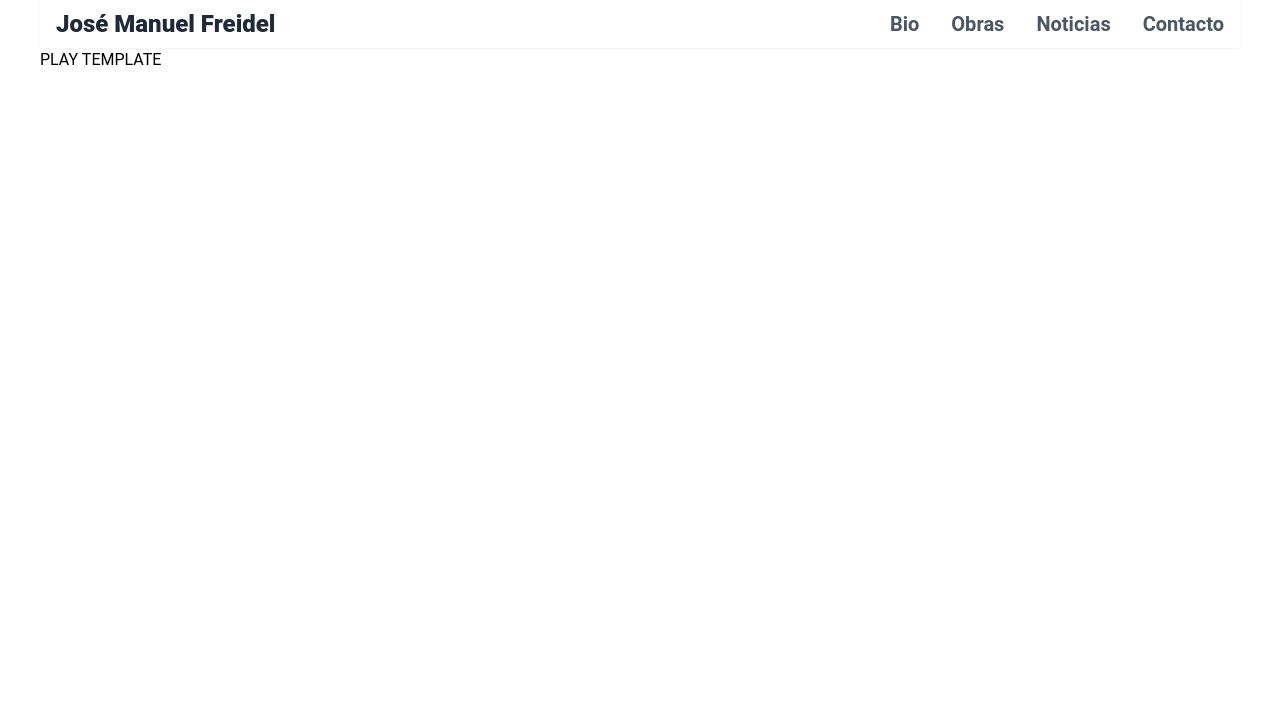
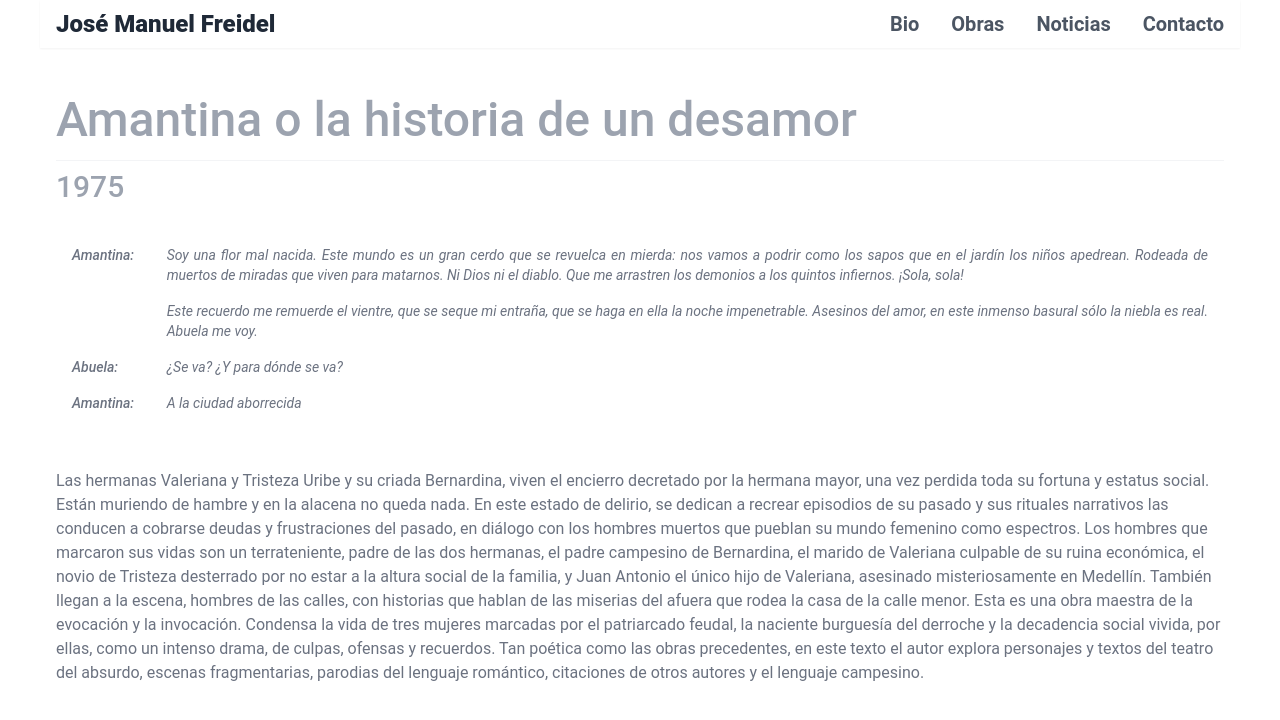
Before and after one commit to fflorezz/web_jose_manuel, a Gatsby site: page /obras/amantina-page in a window 1280 px wide. Built offline with nearby package versions, Linux system fonts and the light colour scheme; Gatsby itself is replaced by a stand-in of ours.

Commit message:
Added play data to tamplate and text markup for title,  play intro and abstract

```diff
--- a/gatsby-node.js
+++ b/gatsby-node.js
@@ -31,12 +31,12 @@ exports.createPages = async ({ actions, graphql, reporter }) => {
   const plays = result.data.site.siteMetadata.obras
 
   plays.forEach(play => {
-    console.log(play.slug)
     actions.createPage({
       path: `obras/${play.slug}`,
       component: require.resolve('./src/templates/play.js'),
       context: {
         slug: play.slug,
+        play,
       },
     })
   })
--- a/src/components/layout.css
+++ b/src/components/layout.css
@@ -12,9 +12,18 @@ body {
   @apply mx-auto;
 }
 
+main {
+  @apply px-4;
+}
+
 h1 {
   @apply font-bold;
   @apply text-8xl;
+}
+
+h2 {
+  @apply font-medium;
+  @apply text-5xl;
 }
 
 li {
--- a/src/components/page-title.js
+++ b/src/components/page-title.js
@@ -2,8 +2,6 @@ import React from 'react'
 
 export default function PageTitle({ children }) {
   return (
-    <h1 className="text-gray-300 border-b border-gray-100 py-4 px-4">
-      {children}
-    </h1>
+    <h1 className="text-gray-300 border-b border-gray-100 py-">{children}</h1>
   )
 }
--- /dev/null
+++ b/src/components/play-title.js
@@ -0,0 +1,9 @@
+import React from 'react'
+
+export default function PlayTitle({ children }) {
+  return (
+    <h2 className="text-gray-400 border-b border-gray-100 py-4  mt-20">
+      {children}
+    </h2>
+  )
+}
--- a/src/templates/play.js
+++ b/src/templates/play.js
@@ -1,8 +1,42 @@
 import React from 'react'
+
 import Layout from './../components/layout'
+import PlayTitle from './../components/play-title'
 
-const Play = () => {
-  return <Layout>PLAY TEMPLATE</Layout>
+const Play = ({ pageContext: { play } }) => {
+  return (
+    <Layout>
+      <PlayTitle>{play.title}</PlayTitle>
+      <div className="text-gray-400 text-3xl font-medium mt-2">{play.year}</div>
+      <div className="mt-10 italic text-justify px-4">
+        {play.intro.map(fragment => {
+          return (
+            <div className="grid grid-cols-12">
+              {fragment.character ? (
+                <h5 className="text-sm font-medium text-gray-500">
+                  {fragment.character + ':'}
+                </h5>
+              ) : null}
+              {fragment.paragraphs ? (
+                <div
+                  className={fragment.character ? 'col-span-11' : 'col-span-12'}
+                >
+                  {fragment.paragraphs.map(par => (
+                    <p className="text-sm">{par}</p>
+                  ))}
+                </div>
+              ) : null}
+            </div>
+          )
+        })}
+      </div>
+      <div className="mt-10">
+        {play.abstract.paragraphs.map(par => {
+          return <p>{par}</p>
+        })}
+      </div>
+    </Layout>
+  )
 }
 
 export default Play
```
